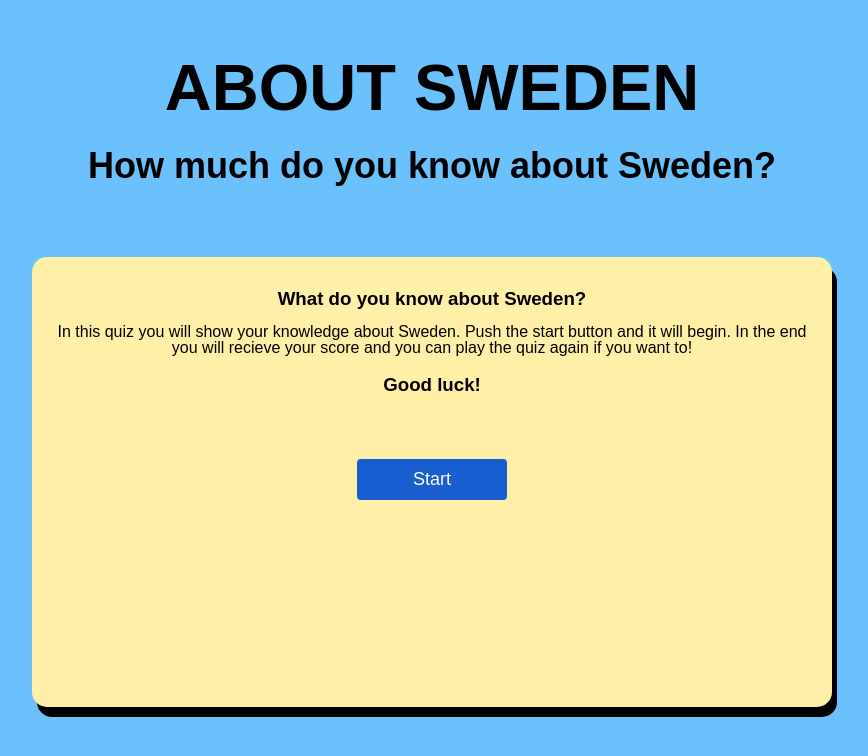
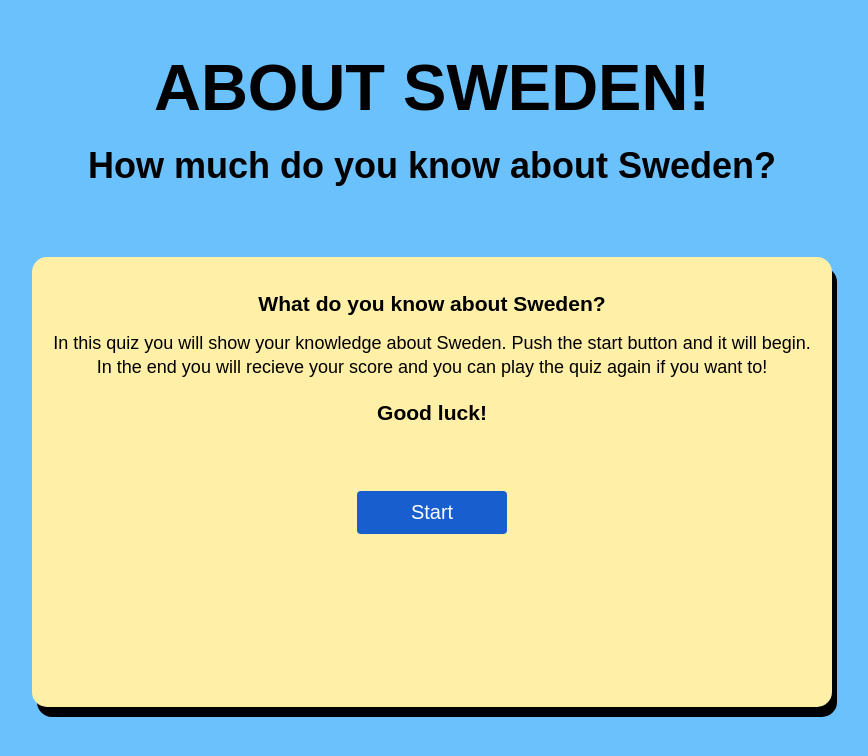
Before and after one commit to jlindeloef/about-sweden-quiz, a plain HTML site: page index.html in a window 1280 px wide. Shown: the whole page, without its empty margins (208-1076 px from the left). Drawn offline with Linux system fonts and the light colour scheme.

Commit message:
Changing the font-sixe to the game and new color when hover over button to blue.

```diff
--- a/assets/css/style.css
+++ b/assets/css/style.css
@@ -47,7 +47,8 @@ header {
 }
 
 #starttext {
-    line-height: 1.0;
+    line-height: 1.3;
+    font-size: large;
 }
 
 h3 {
@@ -58,7 +59,7 @@ h3 {
     background: white;
     color: black;
     font-weight: 500;
-    font-size: large;
+    font-size: 20px;
     width: 100%;
     border: 1px solid #222;
     padding: 10px;
@@ -69,7 +70,7 @@ h3 {
 }
 
 .btn:hover:not([disabled]) {
-    background: #222;
+    background: #195ece;
     color: white;
     transition: all 0.3s;
 }
--- a/index.html
+++ b/index.html
@@ -15,7 +15,7 @@
 
 <body>
     <header>
-        <h1 class="title">About Sweden</h1>
+        <h1 class="title">About Sweden!</h1>
         <h2>How much do you know about Sweden?</h2>
 
     </header>
@@ -24,9 +24,7 @@
             <div id="starttext">
             <h3>What do you know about Sweden?</h3>
             <p>
-
-
-            In this quiz you will show your knowledge about Sweden. Push the start button and it will begin. In the end you will recieve your score and you can play the quiz again if you want to!
+          In this quiz you will show your knowledge about Sweden. Push the start button and it will begin. In the end you will recieve your score and you can play the quiz again if you want to!
             </p>
             <h3>Good luck!</h3>
             </div>
```
